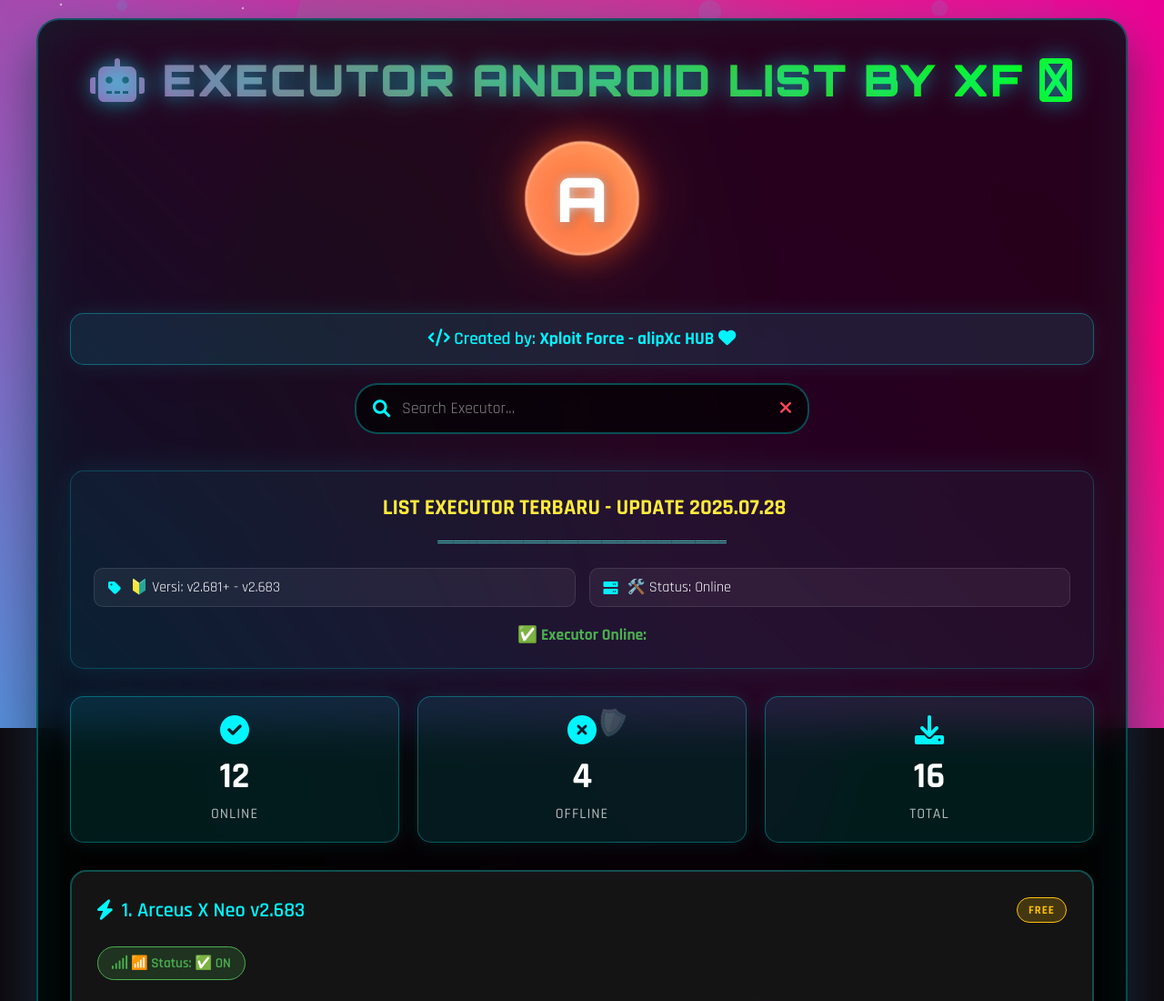
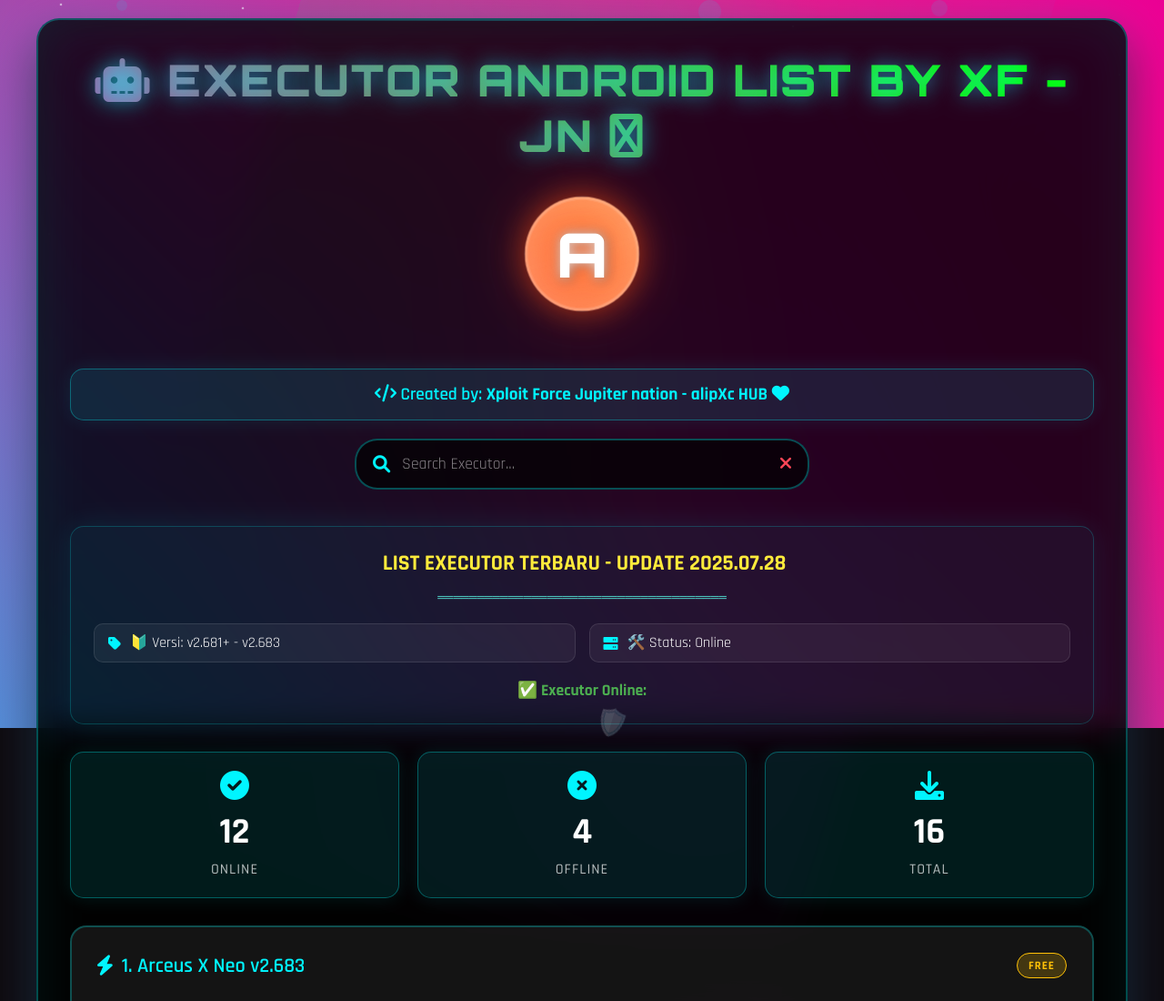
Before and after one commit to alifSTARZ/Execeutor-download-fast-official-by-alrect, a plain HTML site: page index.html in a window 1280 px wide. Shown: the top 1100 px of the page at 91% size. Drawn offline with Linux system fonts and the light colour scheme.

Commit message:
Update index.html

```diff
--- a/index.html
+++ b/index.html
@@ -23,7 +23,7 @@
     <div class="header">
       <h1 class="welcome-title">
         <i class="fas fa-robot"></i>
-        EXECUTOR ANDROID LIST BY XF
+        EXECUTOR ANDROID LIST BY XF - JN
         <i class="fas fa-android"></i>
       </h1>
 
@@ -34,7 +34,7 @@
       </div>
 
       <div class="credit-section">
-        <p><i class="fas fa-code"></i> Created by: <strong>Xploit Force - alipXc HUB</strong> <i class="fas fa-heart"></i></p>
+        <p><i class="fas fa-code"></i> Created by: <strong>Xploit Force Jupiter nation - alipXc HUB</strong> <i class="fas fa-heart"></i></p>
       </div>
 
       <div class="search-container">
```
